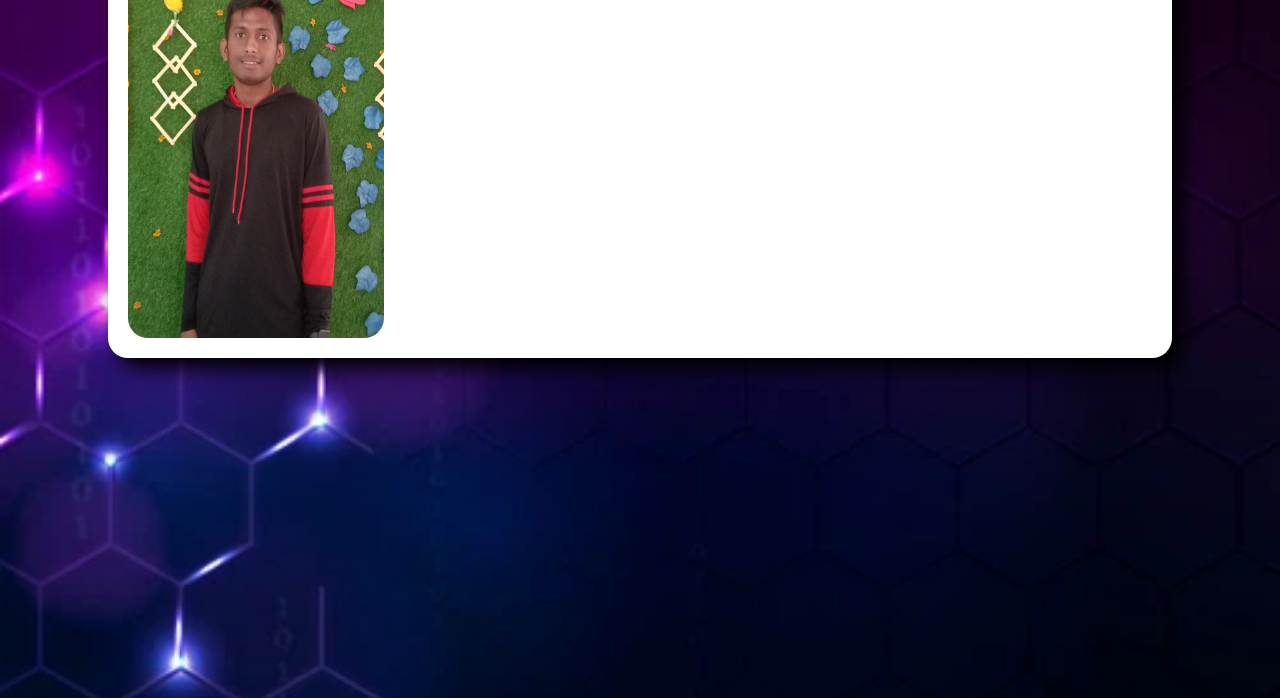
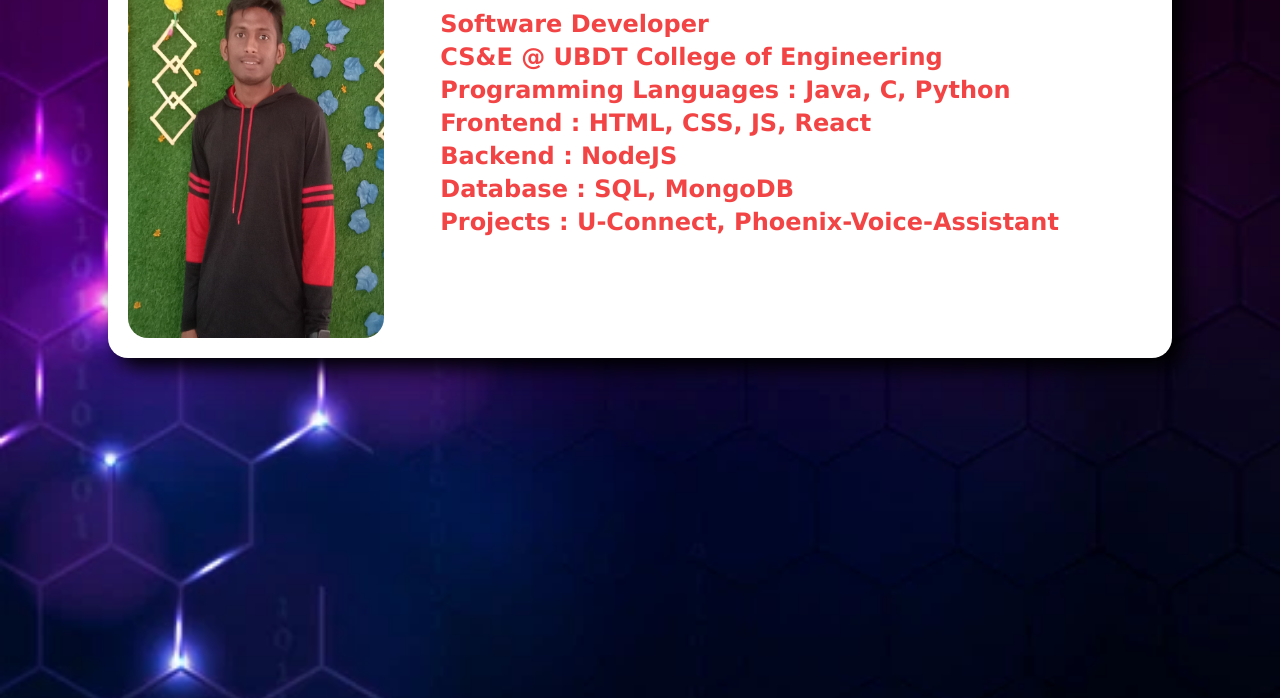
Before and after one commit to NandishBS/PortFolio, a plain HTML site: page index.html in a window 1280 px wide. Shown: the part 102-800 px from the top of the page. Drawn offline with Linux system fonts and the light colour scheme.

Commit message:
skills shared

```diff
--- a/index.css
+++ b/index.css
@@ -1,6 +1,7 @@
 *{
     margin: 0px;
     padding: 0px;
+    font-family:'Lucida Sans', 'Lucida Sans Regular', 'Lucida Grande', 'Lucida Sans Unicode', Geneva, Verdana, sans-serif;
 }
 
 body{
@@ -47,3 +48,8 @@ h1{
     font-family:'Lucida Sans', 'Lucida Sans Regular', 'Lucida Grande', 'Lucida Sans Unicode', Geneva, Verdana, sans-serif;
     font-size: 40px;
 }
+
+h2{
+    margin: 5px;
+    color: rgb(242, 68, 68);
+}
--- a/index.html
+++ b/index.html
@@ -12,7 +12,15 @@
         </div>
         <div id="detailsContainer">
             <h1>Nandish B S</h1>
-
+            <hr>
+            <br>
+            <h2>Software Developer</h2>
+            <h2>CS&E @ UBDT College of Engineering</h2>
+            <h2>Programming Languages : Java, C, Python</h2>
+            <h2>Frontend : HTML, CSS, JS, React</h2>
+            <h2>Backend : NodeJS</h2>
+            <h2>Database : SQL, MongoDB</h2>
+            <h2>Projects : U-Connect, Phoenix-Voice-Assistant</h2>
         </div>
     </div>
 </body>
```
